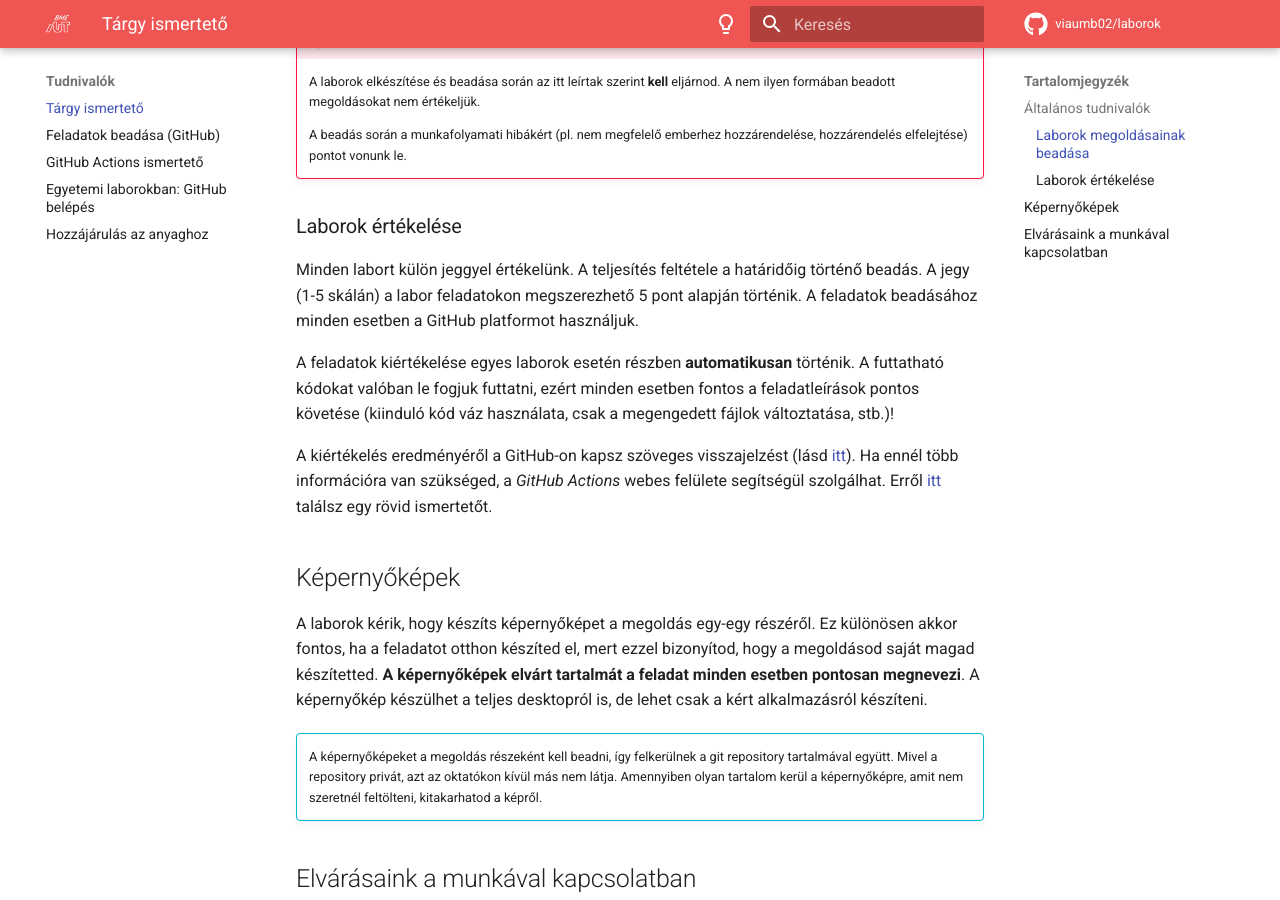
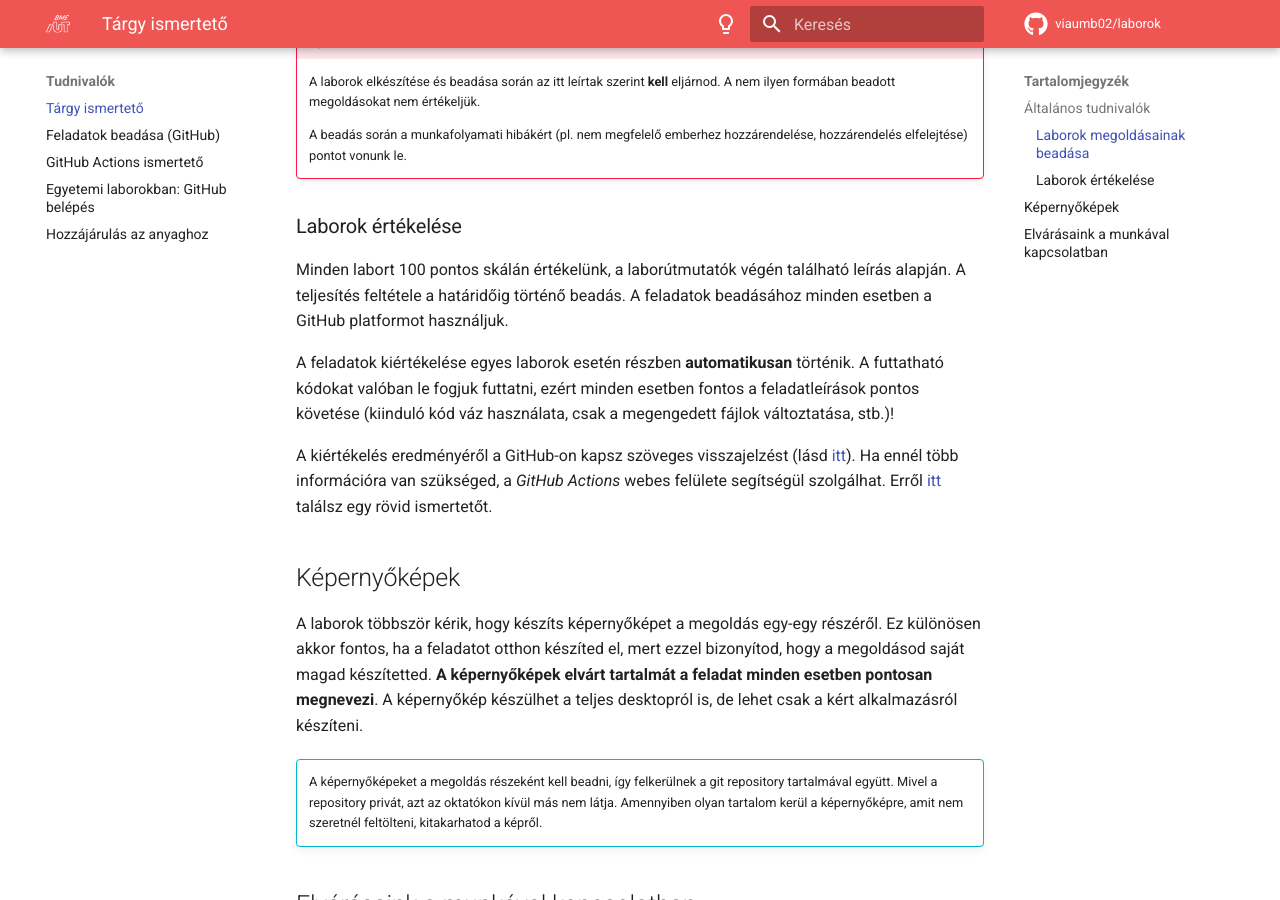
Before and after one commit to VIAUMB02/laborok, an MkDocs documentation site: the page built from docs/index.md, in a window 1280 px wide and 900 px high, scrolled down 858 px. Built offline with MkDocs 1.6.1 and Material for MkDocs 9.7.7, drawn with Linux system fonts in a browser that asks for light colours; comment, search, counter and statistics services are not loaded.

Commit message:
Update index.md

```diff
--- a/docs/index.md
+++ b/docs/index.md
@@ -28,7 +28,7 @@ A laborok megoldását egy személyre szóló git repository-ban kell beadni. En
 
 ### Laborok értékelése
 
-Minden labort külön jeggyel értékelünk. A teljesítés feltétele a határidőig történő beadás. A jegy (1-5 skálán) a labor feladatokon megszerezhető 5 pont alapján történik. A feladatok beadásához minden esetben a GitHub platformot használjuk.
+Minden labort 100 pontos skálán értékelünk, a laborútmutatók végén található leírás alapján. A teljesítés feltétele a határidőig történő beadás. A feladatok beadásához minden esetben a GitHub platformot használjuk.
 
 A feladatok kiértékelése egyes laborok esetén részben **automatikusan** történik. A futtatható kódokat valóban le fogjuk futtatni, ezért minden esetben fontos a feladatleírások pontos követése (kiinduló kód váz használata, csak a megengedett fájlok változtatása, stb.)!
 
@@ -36,7 +36,7 @@ A kiértékelés eredményéről a GitHub-on kapsz szöveges visszajelzést (lá
 
 ## Képernyőképek
 
-A laborok kérik, hogy készíts képernyőképet a megoldás egy-egy részéről. Ez különösen akkor fontos, ha a feladatot otthon készíted el, mert ezzel bizonyítod, hogy a megoldásod saját magad készítetted. **A képernyőképek elvárt tartalmát a feladat minden esetben pontosan megnevezi**. A képernyőkép készülhet a teljes desktopról is, de lehet csak a kért alkalmazásról készíteni.
+A laborok többször kérik, hogy készíts képernyőképet a megoldás egy-egy részéről. Ez különösen akkor fontos, ha a feladatot otthon készíted el, mert ezzel bizonyítod, hogy a megoldásod saját magad készítetted. **A képernyőképek elvárt tartalmát a feladat minden esetben pontosan megnevezi**. A képernyőkép készülhet a teljes desktopról is, de lehet csak a kért alkalmazásról készíteni.
 
 !!! info ""
     A képernyőképeket a megoldás részeként kell beadni, így felkerülnek a git repository tartalmával együtt. Mivel a repository privát, azt az oktatókon kívül más nem látja. Amennyiben olyan tartalom kerül a képernyőképre, amit nem szeretnél feltölteni, kitakarhatod a képről.
```
